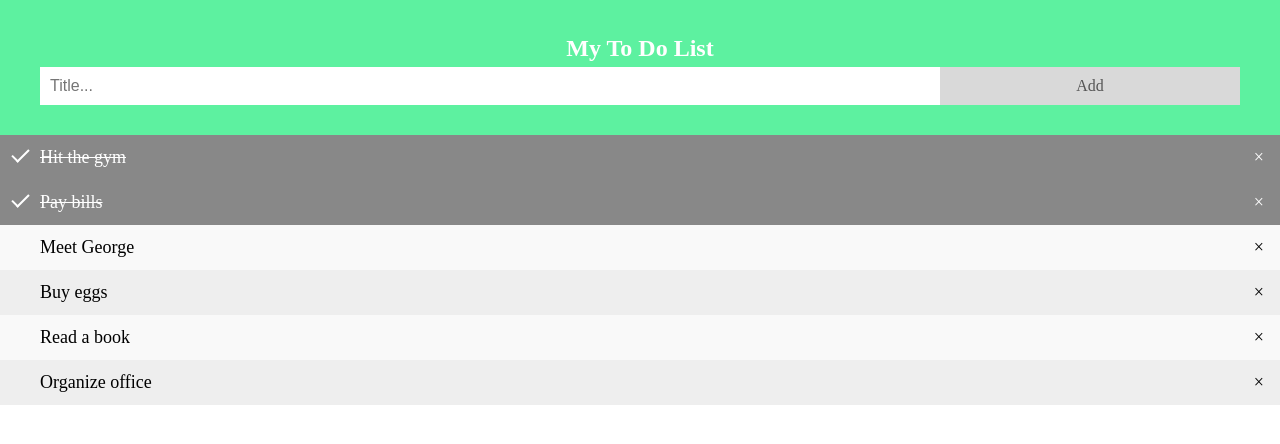
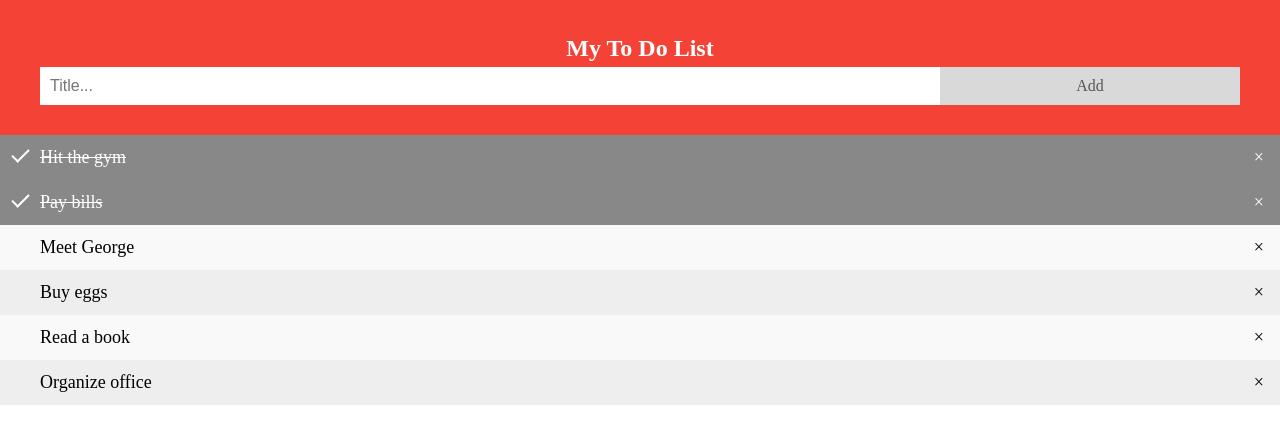
Before and after one commit to sp4398/lgm-vip, a plain HTML site: page index.html in a window 1280 px wide. Drawn offline with Linux system fonts and the light colour scheme.

Commit message:
Update mycss.css

```diff
--- a/mycss.css
+++ b/mycss.css
@@ -67,7 +67,7 @@ body {
   }
 
   .header {
-    background-color: #5df1a0;
+    background-color: #f44336;
     padding: 30px 40px;
     color: white;
     text-align: center;
```
